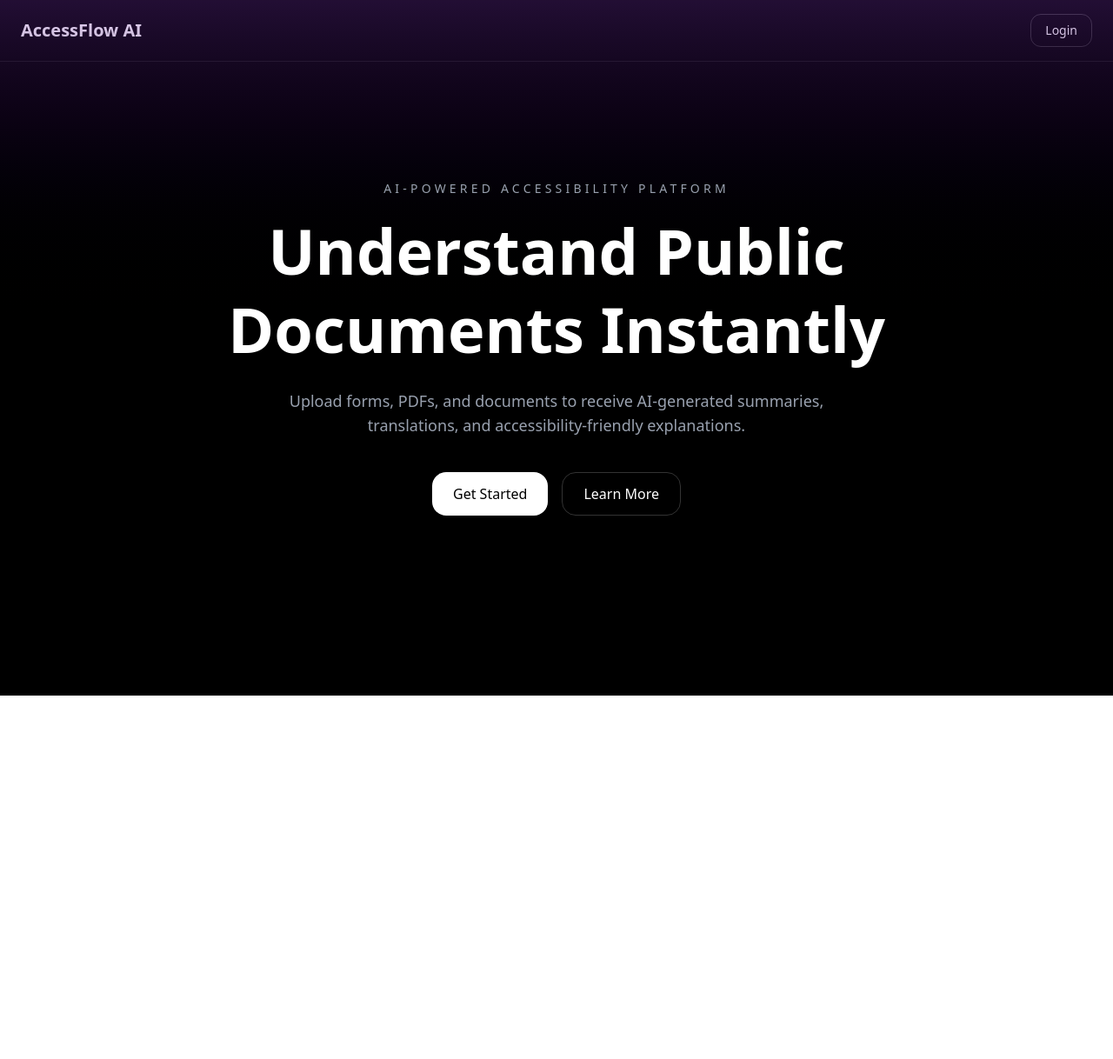
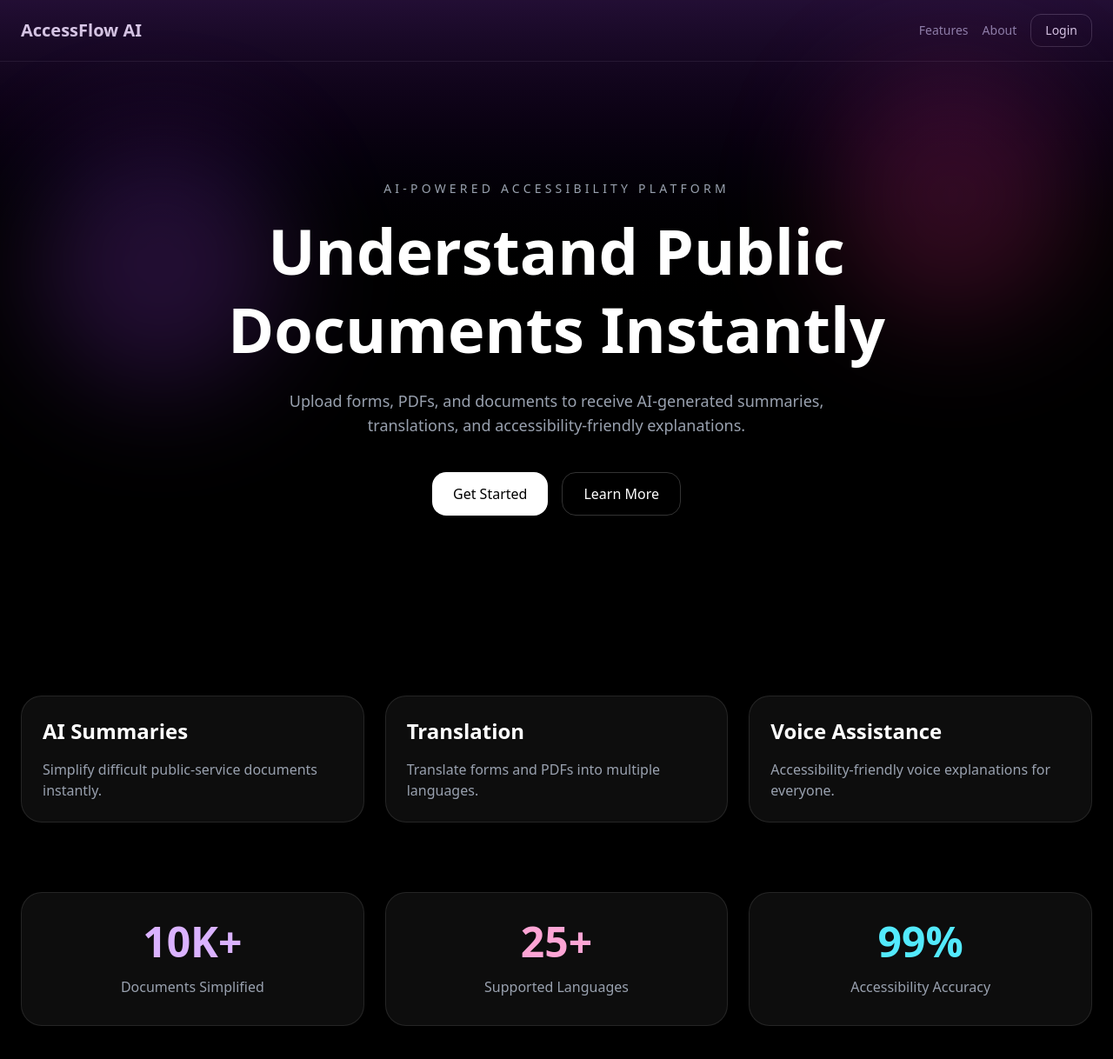
Before and after one commit to Harshitha418/accessflow-ai, a Next.js app in the folder client/: page / in a window 1280 px wide. Shown: the top 1218 px of the page at 87% size. Before the commit the page ends 800 px from the top, so only its background shows below. Built offline with nearby package versions, Linux system fonts and the light colour scheme.

Commit message:
feat : add upload section and reusable UI components

```diff
--- a/client/src/app/page.tsx
+++ b/client/src/app/page.tsx
@@ -1,5 +1,8 @@
 import Navbar from "@/components/layout/Navbar";
 import HeroSection from "@/components/landing/HeroSection";
+import FeaturesSection from "@/components/landing/FeaturesSection";
+import StatsSection from "@/components/landing/StatsSection";
+import UploadSection from "@/components/landing/UploadSection";
 
 export default function Home() {
   return (
@@ -9,6 +12,10 @@ export default function Home() {
 
       <HeroSection />
 
+      <FeaturesSection />
+
+      <StatsSection />
+
     </main>
   );
 }
--- a/client/src/components/landing/FeaturesSection.tsx
+++ b/client/src/components/landing/FeaturesSection.tsx
@@ -0,0 +1,24 @@
+import FeatureCard from "@/components/ui/FeatureCard";
+
+export default function FeaturesSection() {
+  return (
+    <section className="grid gap-6 px-6 pb-20 md:grid-cols-3">
+
+      <FeatureCard
+        title="AI Summaries"
+        description="Simplify difficult public-service documents instantly."
+      />
+
+      <FeatureCard
+        title="Translation"
+        description="Translate forms and PDFs into multiple languages."
+      />
+
+      <FeatureCard
+        title="Voice Assistance"
+        description="Accessibility-friendly voice explanations for everyone."
+      />
+
+    </section>
+  );
+}
--- a/client/src/components/landing/HeroSection.tsx
+++ b/client/src/components/landing/HeroSection.tsx
@@ -1,10 +1,19 @@
+"use client";
+import { motion } from "framer-motion";
 export default function HeroSection() {
   return (
     <section className="relative flex min-h-screen flex-col items-center justify-center overflow-hidden px-6 text-center">
 
       <div className="absolute inset-0 bg-gradient-to-b from-purple-500/20 via-black to-black" />
+      <div className="absolute left-10 top-40 h-72 w-72 rounded-full bg-purple-500/20 blur-3xl" />
 
-      <div className="relative z-10">
+<div className="absolute right-10 top-20 h-72 w-72 rounded-full bg-pink-500/20 blur-3xl" />
+      <motion.div
+        initial={{ opacity: 0, y: 40 }}
+        animate={{ opacity: 1, y: 0 }}
+        transition={{ duration: 0.8 }}
+        className="relative z-10"
+      >
 
         <p className="mb-4 text-sm uppercase tracking-[0.3em] text-gray-400">
           AI-Powered Accessibility Platform
@@ -32,7 +41,7 @@ export default function HeroSection() {
 
         </div>
 
-      </div>
+      </motion.div>
 
     </section>
   );
--- /dev/null
+++ b/client/src/components/landing/StatsSection.tsx
@@ -0,0 +1,37 @@
+export default function StatsSection() {
+  return (
+    <section className="grid gap-6 px-6 pb-24 md:grid-cols-3">
+
+      <div className="rounded-3xl border border-white/10 bg-white/5 p-8 text-center backdrop-blur-md">
+        <h2 className="text-5xl font-bold text-purple-300">
+          10K+
+        </h2>
+
+        <p className="mt-4 text-gray-400">
+          Documents Simplified
+        </p>
+      </div>
+
+      <div className="rounded-3xl border border-white/10 bg-white/5 p-8 text-center backdrop-blur-md">
+        <h2 className="text-5xl font-bold text-pink-300">
+          25+
+        </h2>
+
+        <p className="mt-4 text-gray-400">
+          Supported Languages
+        </p>
+      </div>
+
+      <div className="rounded-3xl border border-white/10 bg-white/5 p-8 text-center backdrop-blur-md">
+        <h2 className="text-5xl font-bold text-cyan-300">
+          99%
+        </h2>
+
+        <p className="mt-4 text-gray-400">
+          Accessibility Accuracy
+        </p>
+      </div>
+
+    </section>
+  );
+}
--- /dev/null
+++ b/client/src/components/landing/UploadSection.tsx
@@ -0,0 +1,36 @@
+import { Upload } from "lucide-react";
+import SectionTitle from "@/components/ui/SectionTitle";
+
+export default function UploadSection() {
+  return (
+    <section className="px-6 py-24">
+
+      <SectionTitle
+        title="Upload Any Public Document"
+        subtitle="AI DOCUMENT ANALYSIS"
+      />
+
+      <div className="mx-auto flex max-w-4xl flex-col items-center rounded-3xl border border-dashed border-white/20 bg-white/5 p-16 text-center backdrop-blur-md">
+
+        <div className="rounded-full bg-purple-500/20 p-6">
+          <Upload size={40} />
+        </div>
+
+        <h3 className="mt-8 text-3xl font-semibold">
+          Drag & Drop Your Files
+        </h3>
+
+        <p className="mt-4 max-w-xl text-gray-400">
+          Upload PDFs, government forms, or public-service documents
+          to receive AI-generated summaries and explanations.
+        </p>
+
+        <button className="mt-8 rounded-2xl bg-white px-6 py-3 text-black transition hover:scale-105">
+          Upload Document
+        </button>
+
+      </div>
+
+    </section>
+  );
+}
--- /dev/null
+++ b/client/src/components/layout/Footer.tsx
@@ -0,0 +1,11 @@
+export default function Footer() {
+  return (
+    <footer className="border-t border-white/10 px-6 py-10 text-center text-gray-400">
+
+      <p>
+        © 2026 AccessFlow AI. Built for accessibility and inclusion.
+      </p>
+
+    </footer>
+  );
+}
--- a/client/src/components/layout/Navbar.tsx
+++ b/client/src/components/layout/Navbar.tsx
@@ -8,12 +8,24 @@ export default function Navbar() {
           AccessFlow AI
         </h1>
 
+        <div className="flex items-center gap-4">
+
+        <button className="hidden text-sm text-gray-400 transition hover:text-white md:block">
+          Features
+        </button>
+
+        <button className="hidden text-sm text-gray-400 transition hover:text-white md:block">
+        About
+        </button>
+
         <button className="rounded-xl border border-white/20 px-4 py-2 text-sm transition hover:bg-white hover:text-black">
           Login
         </button>
 
       </div>
 
+      </div>
+
     </nav>
   );
 }
--- a/client/src/components/ui/FeatureCard.tsx
+++ b/client/src/components/ui/FeatureCard.tsx
@@ -0,0 +1,23 @@
+type FeatureCardProps = {
+  title: string;
+  description: string;
+};
+
+export default function FeatureCard({
+  title,
+  description,
+}: FeatureCardProps) {
+  return (
+  <div className="group rounded-3xl border border-white/10 bg-white/5 p-6 backdrop-blur-md transition duration-300 hover:-translate-y-2 hover:border-purple-500/30 hover:bg-white/10">
+
+    <h2 className="text-2xl font-semibold transition group-hover:text-purple-300">
+      {title}
+    </h2>
+
+    <p className="mt-4 text-gray-400">
+      {description}
+    </p>
+
+  </div>
+);
+}
--- /dev/null
+++ b/client/src/components/ui/SectionTitle.tsx
@@ -0,0 +1,23 @@
+type SectionTitleProps = {
+  title: string;
+  subtitle: string;
+};
+
+export default function SectionTitle({
+  title,
+  subtitle,
+}: SectionTitleProps) {
+  return (
+    <div className="mb-14 text-center">
+
+      <p className="mb-3 text-sm uppercase tracking-[0.3em] text-purple-300">
+        {subtitle}
+      </p>
+
+      <h2 className="text-4xl font-bold md:text-5xl">
+        {title}
+      </h2>
+
+    </div>
+  );
+}
```
